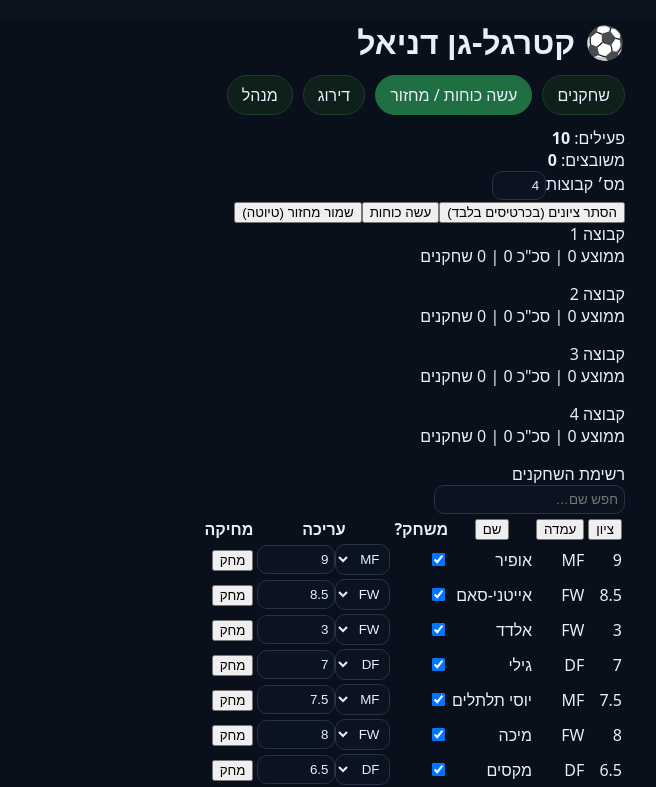
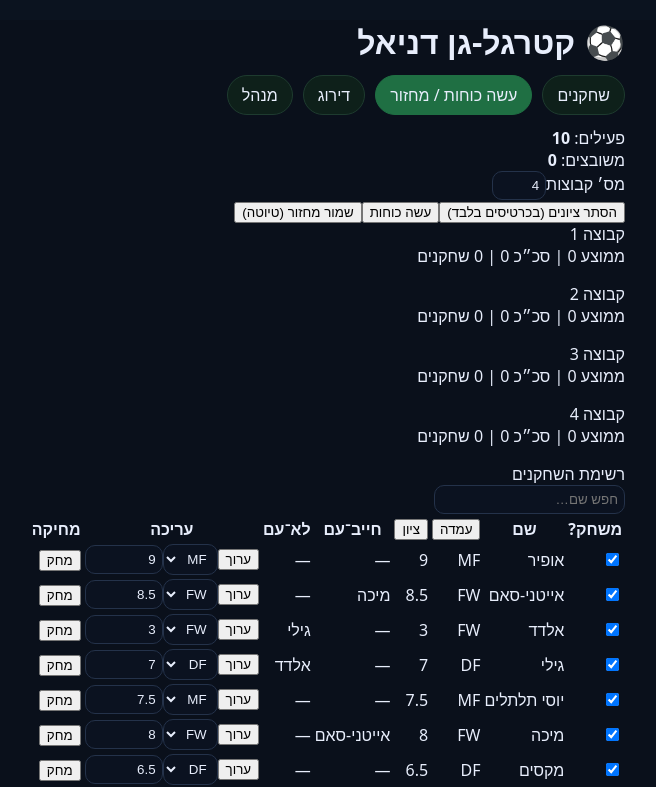
Before and after one commit to ShmuelBarazani/kat-regel-gan-daniel-v2, a React (Vite) app: page /round in a window 1280 px wide. Shown: the top 787 px of the page, without its empty margins (605-1261 px from the left). Built offline with nearby package versions, Linux system fonts and the light colour scheme.

Commit message:
Update DoForces.jsx

```diff
--- a/src/pages/DoForces.jsx
+++ b/src/pages/DoForces.jsx
@@ -1,33 +1,39 @@
 import React, { useEffect, useMemo, useRef, useState } from "react";
-import { generateTeams, checkTeamSizePolicy, buildMustUnits, violatesAvoidWith } from "../logic/balance";
+import {
+  generateTeams,
+  checkTeamSizePolicy,
+  buildMustUnits,
+  violatesAvoidWith,
+} from "../logic/balance";
 
 /**
- * DoForces.jsx — v3.3.1 (KATREGEL GAN DANIEL)
- * • כרטיסים למעלה; טבלת שחקנים למטה.
- * • בכרטיס: שם קבוצה, ממוצע, סכ"כ, מס' שחקנים.
- * • "הסתר ציונים" משפיע רק על הכרטיסים.
- * • Drag&Drop בין קבוצות + החזרה לטבלה.
- * • איזון גדלים: ±1 בלבד (גרירה שסוטה נחסמת עם אזהרה).
- * • חייב-עם: האלגו מכבד; גרירה שמפרקת — רק אזהרה.
- * • "עשה כוחות" יוצר חלוקה חדשה בכל לחיצה.
- * • "שמור מחזור" שומר טיוטה ב-localStorage ('draftCycles').
+ * DoForces.jsx — v3.4 (KATREGEL GAN DANIEL)
+ * • כרטיסי הקבוצות למעלה; טבלת השחקנים למטה (כמו בצילום, רק ההיפוך המבוקש).
+ * • בטבלה: משחק? | שם | עמדה | ציון | חייב־עם | לא־עם | עריכה | מחיקה.
+ * • Drag&Drop: טבלה ↔ כרטיסי קבוצות.
+ * • איזון גדלים: ±1 בלבד (חסימה בגרירה).
+ * • חייב־עם: האלגוריתם מכבד; גרירה שמפרקת — אזהרה.
+ * • “עשה כוחות” יוצר חלוקה חדשה בכל לחיצה.
+ * • “שמור מחזור (טיוטה)” ל-localStorage ('draftCycles').
  */
 
-const clamp = (n, a, b) => Math.max(a, Math.min(b, n)); // ✅ תוקן
+const clamp = (n, a, b) => Math.max(a, Math.min(b, n));
 const sum = (arr, sel = (x) => x) => arr.reduce((s, x) => s + sel(x), 0);
-const avg = (arr, sel = (x) => x) => (arr.length ? +(sum(arr, sel) / arr.length).toFixed(2) : 0);
+const avg = (arr, sel = (x) => x) =>
+  arr.length ? +(sum(arr, sel) / arr.length).toFixed(2) : 0;
 
+// דמה אם אין מקור players ב-localStorage
 const DEFAULT_PLAYERS = [
-  { id: "1",  name: "אופיר",        pos: "MF", rating: 9,   playing: true, mustWith: [],             avoidWith: [] },
-  { id: "2",  name: "פייביש",       pos: "MF", rating: 9.5, playing: true, mustWith: [],             avoidWith: [] },
-  { id: "3",  name: "מקסים",        pos: "DF", rating: 6.5, playing: true, mustWith: [],             avoidWith: [] },
-  { id: "4",  name: "אייטני-סאם",   pos: "FW", rating: 8.5, playing: true, mustWith: ["מיכה"],       avoidWith: [] },
-  { id: "5",  name: "עזי עפרני",    pos: "MF", rating: 8,   playing: true, mustWith: [],             avoidWith: [] },
-  { id: "6",  name: "מיכה",         pos: "FW", rating: 8,   playing: true, mustWith: ["אייטני-סאם"], avoidWith: [] },
-  { id: "7",  name: "יוסי תלתלים",  pos: "MF", rating: 7.5, playing: true, mustWith: [],             avoidWith: [] },
-  { id: "8",  name: "גילי",         pos: "DF", rating: 7,   playing: true, mustWith: [],             avoidWith: ["אלדד"] },
-  { id: "9",  name: "עופר",         pos: "DF", rating: 6.5, playing: true, mustWith: [],             avoidWith: [] },
-  { id: "10", name: "אלדד",         pos: "FW", rating: 3,   playing: true, mustWith: [],             avoidWith: ["גילי"] },
+  { id: "1", name: "אופיר", pos: "MF", rating: 9, playing: true, mustWith: [], avoidWith: [] },
+  { id: "2", name: "פייביש", pos: "MF", rating: 9.5, playing: true, mustWith: [], avoidWith: [] },
+  { id: "3", name: "מקסים", pos: "DF", rating: 6.5, playing: true, mustWith: [], avoidWith: [] },
+  { id: "4", name: "אייטני-סאם", pos: "FW", rating: 8.5, playing: true, mustWith: ["מיכה"], avoidWith: [] },
+  { id: "5", name: "עזי עפרני", pos: "MF", rating: 8, playing: true, mustWith: [], avoidWith: [] },
+  { id: "6", name: "מיכה", pos: "FW", rating: 8, playing: true, mustWith: ["אייטני-סאם"], avoidWith: [] },
+  { id: "7", name: "יוסי תלתלים", pos: "MF", rating: 7.5, playing: true, mustWith: [], avoidWith: [] },
+  { id: "8", name: "גילי", pos: "DF", rating: 7, playing: true, mustWith: [], avoidWith: ["אלדד"] },
+  { id: "9", name: "עופר", pos: "DF", rating: 6.5, playing: true, mustWith: [], avoidWith: [] },
+  { id: "10", name: "אלדד", pos: "FW", rating: 3, playing: true, mustWith: [], avoidWith: ["גילי"] },
 ];
 
 function loadPlayers() {
@@ -41,7 +47,9 @@ function loadPlayers() {
   return DEFAULT_PLAYERS;
 }
 function savePlayers(players) {
-  try { localStorage.setItem("players", JSON.stringify(players)); } catch {}
+  try {
+    localStorage.setItem("players", JSON.stringify(players));
+  } catch {}
 }
 
 export default function DoForces() {
@@ -49,86 +57,96 @@ export default function DoForces() {
   const [teamCount, setTeamCount] = useState(4);
   const [teams, setTeams] = useState(() => Array.from({ length: 4 }, () => []));
   const [hideCardRatings, setHideCardRatings] = useState(false);
-  const [toast, setToast] = useState(null); // {type:'warn'|'err'|'ok', msg}
+  const [toast, setToast] = useState(null); // {type:'ok'|'warn'|'err', msg}
 
-  useEffect(() => { savePlayers(players); }, [players]);
+  useEffect(() => {
+    savePlayers(players);
+  }, [players]);
 
-  const activePlayers = useMemo(() => players.filter(p => p.playing), [players]);
-  const assignedCount = sum(teams, t => t.length);
+  const activePlayers = useMemo(() => players.filter((p) => p.playing), [players]);
+  const assignedCount = sum(teams, (t) => t.length);
 
-  // ===== Toast =====
+  // === Toast קטן ===
   function openToast(type, msg) {
     setToast({ type, msg });
     window.clearTimeout(openToast._t);
-    openToast._t = window.setTimeout(() => setToast(null), 2400);
+    openToast._t = window.setTimeout(() => setToast(null), 2200);
   }
 
-  // ===== Drag & Drop =====
+  // === Drag & Drop ===
   const dragRef = useRef({ playerId: null, fromTeamIdx: null });
-  function findPlayerById(id) { return players.find(p => String(p.id) === String(id)); }
+  function findPlayerById(id) {
+    return players.find((p) => String(p.id) === String(id));
+  }
   function handleDragStart(e, playerId, fromTeamIdx) {
     dragRef.current = { playerId, fromTeamIdx };
     e.dataTransfer.effectAllowed = "move";
   }
-  function handleDragOver(e) { e.preventDefault(); }
+  function handleDragOver(e) {
+    e.preventDefault();
+  }
 
   function dropToTeam(targetTeamIdx) {
-    const { playerId } = dragRef.current; if (!playerId) return;
-    const player = findPlayerById(playerId); if (!player) return;
+    const { playerId } = dragRef.current;
+    if (!playerId) return;
+    const player = findPlayerById(playerId);
+    if (!player) return;
 
-    // לא-עם: חוסם
+    // "לא־עם" — חסימה
     if (violatesAvoidWith(teams[targetTeamIdx], player)) {
-      openToast("warn", "הגרירה נחסמה: קיימת התנגשות 'לא-עם' בקבוצה היעד");
+      openToast("warn", "הגרירה נחסמה: יש התנגשות 'לא־עם' בקבוצה היעד");
       return;
     }
 
-    // בונים תמונת מצב חדשה לבדיקה
-    const nextTeams = teams.map(t => t.slice());
-    // מסירים את השחקן מכל הקבוצות
+    // סטייט בדיקה
+    const nextTeams = teams.map((t) => t.slice());
     for (const t of nextTeams) {
-      const idx = t.findIndex(x => x.id === player.id);
+      const idx = t.findIndex((x) => x.id === player.id);
       if (idx !== -1) t.splice(idx, 1);
     }
     nextTeams[targetTeamIdx].push(player);
 
-    // מדיניות גודל קבוצות (±1)
+    // מדיניות ±1
     if (!checkTeamSizePolicy(nextTeams, activePlayers.length)) {
-      openToast("warn", "אסור לחרוג מאזון הגדלים (±1). הפעולה בוטלה");
+      openToast("warn", "איזון גדלים (±1) — הפעולה בוטלה");
       return;
     }
 
-    // אזהרת פירוק יחידת חייב-עם (לא חסימה)
-    const unitOf = buildMustUnits(activePlayers).find(u => u.some(x => x.id === player.id));
+    // אזהרת פירוק "חייב־עם" (לא חסימה)
+    const unitOf = buildMustUnits(activePlayers).find((u) => u.some((x) => x.id === player.id));
     if (unitOf) {
-      const firstTeamIdx = nextTeams.findIndex(t => t.some(x => x.id === unitOf[0].id));
+      const teamIdx = nextTeams.findIndex((t) => t.some((x) => x.id === unitOf[0].id));
       const stillTogether =
-        firstTeamIdx !== -1 &&
-        unitOf.every(m => nextTeams[firstTeamIdx].some(x => x.id === m.id));
-      if (!stillTogether) openToast("warn", "זהירות: פירקת יחידת 'חייב-עם'");
+        teamIdx !== -1 && unitOf.every((m) => nextTeams[teamIdx].some((x) => x.id === m.id));
+      if (!stillTogether) openToast("warn", "זהירות: פירקת יחידת 'חייב־עם'");
     }
 
     setTeams(nextTeams);
   }
-  function handleDropOnTeam(e, idx) { e.preventDefault(); dropToTeam(idx); dragRef.current = { playerId: null, fromTeamIdx: null }; }
+  function handleDropOnTeam(e, idx) {
+    e.preventDefault();
+    dropToTeam(idx);
+    dragRef.current = { playerId: null, fromTeamIdx: null };
+  }
   function handleDropBackToPool(e) {
     e.preventDefault();
-    const { playerId } = dragRef.current; if (!playerId) return;
-    const next = teams.map(t => t.filter(x => x.id !== playerId));
+    const { playerId } = dragRef.current;
+    if (!playerId) return;
+    const next = teams.map((t) => t.filter((x) => x.id !== playerId));
     setTeams(next);
     dragRef.current = { playerId: null, fromTeamIdx: null };
   }
 
-  // ===== פעולות ראשיות =====
+  // === פעולות ראשיות ===
   function doMakeTeams() {
     try {
-      const newTeams = generateTeams(players, teamCount); // יוצר חלוקה חדשה בכל לחיצה
+      const newTeams = generateTeams(players, teamCount); // חלוקה חדשה בכל לחיצה
       setTeams(newTeams);
       openToast("ok", "נוצרה חלוקה חדשה");
     } catch (e) {
       openToast("err", e.message || "כשל ביצירת קבוצות");
     }
   }
-
   function saveDraftCycle() {
     const payload = {
       id: Date.now().toString(36),
@@ -136,7 +154,9 @@ export default function DoForces() {
       teamCount,
       playersActive: activePlayers.length,
       playersAssigned: assignedCount,
-      teams: teams.map(t => t.map(p => ({ id: p.id, name: p.name, pos: p.pos, rating: p.rating }))),
+      teams: teams.map((t) =>
+        t.map((p) => ({ id: p.id, name: p.name, pos: p.pos, rating: p.rating }))
+      ),
     };
     try {
       const raw = localStorage.getItem("draftCycles");
@@ -149,77 +169,148 @@ export default function DoForces() {
     }
   }
 
-  // ===== טבלת שחקנים (כמו במסך “שחקנים”) =====
+  // === טבלת שחקנים (כמו במסך “שחקנים”) ===
   const [sortKey, setSortKey] = useState("name");
   const [sortDir, setSortDir] = useState("asc");
   const [nameFilter, setNameFilter] = useState("");
 
   const tablePlayers = useMemo(() => {
     const rows = players
-      .filter(p => p.name.toLowerCase().includes(nameFilter.trim().toLowerCase()))
+      .filter((p) => p.name.toLowerCase().includes(nameFilter.trim().toLowerCase()))
       .slice();
     const dir = sortDir === "asc" ? 1 : -1;
     rows.sort((a, b) => {
-      let A = a[sortKey]; let B = b[sortKey];
+      let A = a[sortKey];
+      let B = b[sortKey];
       if (typeof A === "string") A = A.toLowerCase();
       if (typeof B === "string") B = B.toLowerCase();
-      if (A < B) return -1 * dir; if (A > B) return 1 * dir; return 0;
+      if (A < B) return -1 * dir;
+      if (A > B) return 1 * dir;
+      return 0;
     });
     return rows;
   }, [players, sortKey, sortDir, nameFilter]);
 
-  function toggleSort(k) { if (k === sortKey) setSortDir(d => d === "asc" ? "desc" : "asc"); else { setSortKey(k); setSortDir("asc"); } }
-  function togglePlaying(id) { setPlayers(ps => ps.map(p => (p.id === id ? { ...p, playing: !p.playing } : p))); }
-  function onEditRating(id, v) { const num = clamp(parseFloat(v) || 0, 0, 10); setPlayers(ps => ps.map(p => (p.id === id ? { ...p, rating: num } : p))); }
-  function onEditPos(id, pos)   { setPlayers(ps => ps.map(p => (p.id === id ? { ...p, pos } : p))); }
-  function onDelete(id)         { setPlayers(ps => ps.filter(p => p.id !== id)); }
+  function toggleSort(k) {
+    if (k === sortKey) setSortDir((d) => (d === "asc" ? "desc" : "asc"));
+    else {
+      setSortKey(k);
+      setSortDir("asc");
+    }
+  }
+  function togglePlaying(id) {
+    setPlayers((ps) => ps.map((p) => (p.id === id ? { ...p, playing: !p.playing } : p)));
+  }
+  function onEditRating(id, v) {
+    const num = clamp(parseFloat(v) || 0, 0, 10);
+    setPlayers((ps) => ps.map((p) => (p.id === id ? { ...p, rating: num } : p)));
+  }
+  function onEditPos(id, pos) {
+    setPlayers((ps) => ps.map((p) => (p.id === id ? { ...p, pos } : p)));
+  }
+  function onEditLists(id) {
+    // פותח prompt פשוט לעריכת חייב־עם/לא־עם (הטמעה מהירה)
+    const player = players.find((p) => p.id === id);
+    if (!player) return;
+    const must = prompt(
+      "חייב־עם (שמות מופרדים בפסיק):",
+      (player.mustWith || []).join(",")
+    );
+    const avoid = prompt(
+      "לא־עם (שמות מופרדים בפסיק):",
+      (player.avoidWith || []).join(",")
+    );
+    setPlayers((ps) =>
+      ps.map((p) =>
+        p.id === id
+          ? {
+              ...p,
+              mustWith: must ? must.split(",").map((s) => s.trim()).filter(Boolean) : [],
+              avoidWith: avoid ? avoid.split(",").map((s) => s.trim()).filter(Boolean) : [],
+            }
+          : p
+      )
+    );
+  }
+  function onDelete(id) {
+    setPlayers((ps) => ps.filter((p) => p.id !== id));
+  }
 
-  const teamStats = teams.map(t => ({ avg: avg(t, x => x.rating), sum: +sum(t, x => x.rating).toFixed(1), count: t.length }));
+  // סטטיסטיקות כרטיסים
+  const teamStats = teams.map((t) => ({
+    avg: avg(t, (x) => x.rating),
+    sum: +sum(t, (x) => x.rating).toFixed(1),
+    count: t.length,
+  }));
 
   return (
     <div className="page mx-auto px-3" dir="rtl">
-      {/* פס עליון: שמאל—מונים; ימין—כפתורים */}
+      {/* פס עליון: מונים משמאל; כפתורים מימין */}
       <div className="flex items-center justify-between mt-4 mb-3">
         <div className="flex items-center gap-4 text-sm text-slate-300">
           <div>פעילים: <b>{activePlayers.length}</b></div>
           <div>משובצים: <b>{assignedCount}</b></div>
           <div className="flex items-center gap-2">
             <label>מס׳ קבוצות</label>
-            <input type="number" min={2} max={8} value={teamCount}
-              onChange={e => setTeamCount(clamp(+e.target.value || 2, 2, 8))}
-              className="w-16 rounded-md bg-[#0f1a2e] text-white border border-[#24324a] px-2 py-1" />
+            <input
+              type="number"
+              min={2}
+              max={8}
+              value={teamCount}
+              onChange={(e) => setTeamCount(clamp(+e.target.value || 2, 2, 8))}
+              className="w-16 rounded-md bg-[#0f1a2e] text-white border border-[#24324a] px-2 py-1"
+            />
           </div>
         </div>
 
         <div className="flex items-center gap-2">
-          <button onClick={() => setHideCardRatings(v => !v)}
-            className="rounded-xl border border-[#24324a] bg-[#0f1a2e] hover:bg-[#182544] px-3 py-2 text-sm">
+          <button
+            onClick={() => setHideCardRatings((v) => !v)}
+            className="rounded-xl border border-[#24324a] bg-[#0f1a2e] hover:bg-[#182544] px-3 py-2 text-sm"
+          >
             {hideCardRatings ? "הצג ציונים (בכרטיסים)" : "הסתר ציונים (בכרטיסים בלבד)"}
           </button>
-          <button onClick={doMakeTeams}
-            className="rounded-xl bg-green-600 hover:bg-green-700 px-3 py-2 text-sm text-white shadow">עשה כוחות</button>
-          <button onClick={saveDraftCycle}
-            className="rounded-xl bg-slate-600 hover:bg-slate-700 px-3 py-2 text-sm text-white">שמור מחזור (טיוטה)</button>
+          <button
+            onClick={doMakeTeams}
+            className="rounded-xl bg-green-600 hover:bg-green-700 px-3 py-2 text-sm text-white shadow"
+          >
+            עשה כוחות
+          </button>
+          <button
+            onClick={saveDraftCycle}
+            className="rounded-xl bg-slate-600 hover:bg-slate-700 px-3 py-2 text-sm text-white"
+          >
+            שמור מחזור (טיוטה)
+          </button>
         </div>
       </div>
 
-      {/* כרטיסי קבוצות */}
+      {/* כרטיסי הקבוצות — למעלה */}
       <div className="grid md:grid-cols-4 sm:grid-cols-2 grid-cols-1 gap-3 mb-4">
         {teams.map((team, idx) => (
-          <div key={idx}
-               className="rounded-2xl border border-[#24324a] bg-[#0f1a2e] p-3"
-               onDragOver={handleDragOver}
-               onDrop={e => handleDropOnTeam(e, idx)}>
+          <div
+            key={idx}
+            className="rounded-2xl border border-[#24324a] bg-[#0f1a2e] p-3"
+            onDragOver={handleDragOver}
+            onDrop={(e) => handleDropOnTeam(e, idx)}
+          >
             <div className="flex items-center justify-between mb-2">
               <div className="text-slate-200 font-medium">קבוצה {idx + 1}</div>
-              <div className="text-xs text-slate-300">ממוצע {teamStats[idx].avg} | סכ"כ {teamStats[idx].sum} | {teamStats[idx].count} שחקנים</div>
+              <div className="text-xs text-slate-300">
+                ממוצע {teamStats[idx].avg} | סכ״כ {teamStats[idx].sum} | {teamStats[idx].count} שחקנים
+              </div>
             </div>
             <ul className="space-y-1 min-h-[120px]">
-              {team.map(p => (
-                <li key={p.id}
-                    className="rounded-lg px-3 py-2 bg-[#101b31] border border-[#24324a] cursor-move flex items-center justify-between"
-                    draggable onDragStart={(e) => handleDragStart(e, p.id, idx)}>
-                  <span>{p.name} <span className="text-xs text-slate-400">({p.pos})</span></span>
+              {team.map((p) => (
+                <li
+                  key={p.id}
+                  className="rounded-lg px-3 py-2 bg-[#101b31] border border-[#24324a] cursor-move flex items-center justify-between"
+                  draggable
+                  onDragStart={(e) => handleDragStart(e, p.id, idx)}
+                >
+                  <span>
+                    {p.name} <span className="text-xs text-slate-400">({p.pos})</span>
+                  </span>
                   {!hideCardRatings && <span className="text-sm text-slate-300">{p.rating}</span>}
                 </li>
               ))}
@@ -228,63 +319,116 @@ export default function DoForces() {
         ))}
       </div>
 
-      {/* טבלת שחקנים (Pool) */}
-      <div className="rounded-2xl border border-[#24324a] bg-[#0f1a2e] overflow-hidden"
-           onDragOver={handleDragOver}
-           onDrop={handleDropBackToPool}>
-        <div className="flex items-center justify-between bg-[#183b2a] text-white py-2 px-3 text-sm">
+      {/* טבלת השחקנים — למטה (כמו מסך השחקנים) */}
+      <div
+        className="rounded-2xl border border-[#24324a] bg-[#0f1a2e] overflow-hidden"
+        onDragOver={handleDragOver}
+        onDrop={handleDropBackToPool}
+      >
+        <div className="flex items-center justify-between bg-[#1e5a3f] text-white py-2 px-3 text-sm">
           <div>רשימת השחקנים</div>
           <div className="flex items-center gap-2">
-            <input placeholder="חפש שם…" value={nameFilter} onChange={e => setNameFilter(e.target.value)}
-                   className="rounded-md bg-[#0f1a2e] text-white border border-[#24324a] px-2 py-1 text-xs w-40" />
+            <input
+              placeholder="חפש שם…"
+              value={nameFilter}
+              onChange={(e) => setNameFilter(e.target.value)}
+              className="rounded-md bg-[#0f1a2e] text-white border border-[#24324a] px-2 py-1 text-xs w-40"
+            />
           </div>
         </div>
-        <div className="max-h-[420px] overflow-auto">
+
+        <div className="max-h-[440px] overflow-auto">
           <table className="w-full text-right">
             <thead className="sticky top-0 bg-[#0f1a2e]">
               <tr className="text-slate-300 text-sm">
-                <th className="py-2 px-3 w-28"><button onClick={() => toggleSort('rating')}>ציון</button></th>
-                <th className="py-2 px-3 w-24"><button onClick={() => toggleSort('pos')}>עמדה</button></th>
-                <th className="py-2 px-3"><button onClick={() => toggleSort('name')}>שם</button></th>
-                <th className="py-2 px-3 w-28">משחק?</th>
-                <th className="py-2 px-3 w-40">עריכה</th>
-                <th className="py-2 px-3 w-20">מחיקה</th>
+                <th className="py-2 px-3 w-24">משחק?</th>
+                <th className="py-2 px-3">שם</th>
+                <th className="py-2 px-3 w-24"><button onClick={() => toggleSort("pos")}>עמדה</button></th>
+                <th className="py-2 px-3 w-24"><button onClick={() => toggleSort("rating")}>ציון</button></th>
+                <th className="py-2 px-3 w-56">חייב־עם</th>
+                <th className="py-2 px-3 w-56">לא־עם</th>
+                <th className="py-2 px-3 w-28">עריכה</th>
+                <th className="py-2 px-3 w-24">מחיקה</th>
               </tr>
             </thead>
             <tbody>
-              {tablePlayers.map(p => (
-                <tr key={p.id} className="border-t border-[#13213a] hover:bg-[#101b31] cursor-grab"
-                    draggable onDragStart={(e) => handleDragStart(e, p.id, null)}>
+              {tablePlayers.map((p) => (
+                <tr
+                  key={p.id}
+                  className="border-t border-[#13213a] hover:bg-[#101b31] cursor-grab"
+                  draggable
+                  onDragStart={(e) => handleDragStart(e, p.id, null)}
+                >
+                  <td className="py-2 px-3">
+                    <input type="checkbox" checked={!!p.playing} onChange={() => togglePlaying(p.id)} />
+                  </td>
+                  <td className="py-2 px-3">{p.name}</td>
+                  <td className="py-2 px-3">{p.pos}</td>
                   <td className="py-2 px-3">{p.rating}</td>
-                  <td className="py-2 px-3">{p.pos}</td>
-                  <td className="py-2 px-3">{p.name}</td>
-                  <td className="py-2 px-3"><input type="checkbox" checked={!!p.playing} onChange={() => togglePlaying(p.id)} /></td>
+                  <td className="py-2 px-3 text-xs text-slate-300">
+                    {(p.mustWith || []).length ? p.mustWith.join(", ") : "—"}
+                  </td>
+                  <td className="py-2 px-3 text-xs text-slate-300">
+                    {(p.avoidWith || []).length ? p.avoidWith.join(", ") : "—"}
+                  </td>
                   <td className="py-2 px-3">
                     <div className="flex items-center gap-2 text-xs">
-                      <select value={p.pos} onChange={e => onEditPos(p.id, e.target.value)}
-                              className="bg-[#0f1a2e] border border-[#24324a] rounded px-2 py-1">
-                        <option>GK</option><option>DF</option><option>MF</option><option>FW</option>
+                      <button
+                        onClick={() => onEditLists(p.id)}
+                        className="rounded-full bg-[#1e5a3f] hover:bg-[#23704e] text-white px-3 py-1"
+                      >
+                        ערוך
+                      </button>
+                      <select
+                        value={p.pos}
+                        onChange={(e) => onEditPos(p.id, e.target.value)}
+                        className="bg-[#0f1a2e] border border-[#24324a] rounded px-2 py-1"
+                      >
+                        <option>GK</option>
+                        <option>DF</option>
+                        <option>MF</option>
+                        <option>FW</option>
                       </select>
-                      <input type="number" step="0.5" min="0" max="10" defaultValue={p.rating}
-                             onBlur={e => onEditRating(p.id, e.target.value)}
-                             className="w-20 bg-[#0f1a2e] border border-[#24324a] rounded px-2 py-1" />
+                      <input
+                        type="number"
+                        step="0.5"
+                        min={0}
+                        max={10}
+                        defaultValue={p.rating}
+                        onBlur={(e) => onEditRating(p.id, e.target.value)}
+                        className="w-16 bg-[#0f1a2e] border border-[#24324a] rounded px-2 py-1"
+                      />
                     </div>
                   </td>
                   <td className="py-2 px-3 text-center">
-                    <button onClick={() => onDelete(p.id)} className="text-red-400 hover:text-red-300 text-xs">מחק</button>
+                    <button
+                      onClick={() => onDelete(p.id)}
+                      className="text-red-400 hover:text-red-300 text-xs"
+                    >
+                      מחק
+                    </button>
                   </td>
                 </tr>
               ))}
             </tbody>
           </table>
         </div>
-        <div className="text-xs text-slate-400 px-3 py-2">טיפ: גרור שחקן מתוך הטבלה אל אחת הקבוצות, או גרור שחקן מכרטיס קבוצה חזרה לטבלה כדי להסירו.</div>
+
+        <div className="text-xs text-slate-400 px-3 py-2">
+          טיפ: גרור שחקן מתוך הטבלה אל אחת הקבוצות, או גרור שחקן מכרטיס קבוצה חזרה לטבלה כדי להסירו.
+        </div>
       </div>
 
       {toast && (
-        <div className={`fixed bottom-4 right-4 px-4 py-2 rounded-xl shadow text-sm ${
-          toast.type==='ok'?'bg-green-600 text-white':
-          toast.type==='warn'?'bg-yellow-600 text-white':'bg-red-600 text-white'}`}>
+        <div
+          className={`fixed bottom-4 right-4 px-4 py-2 rounded-xl shadow text-sm ${
+            toast.type === "ok"
+              ? "bg-green-600 text-white"
+              : toast.type === "warn"
+              ? "bg-yellow-600 text-white"
+              : "bg-red-600 text-white"
+          }`}
+        >
           {toast.msg}
         </div>
       )}
```
